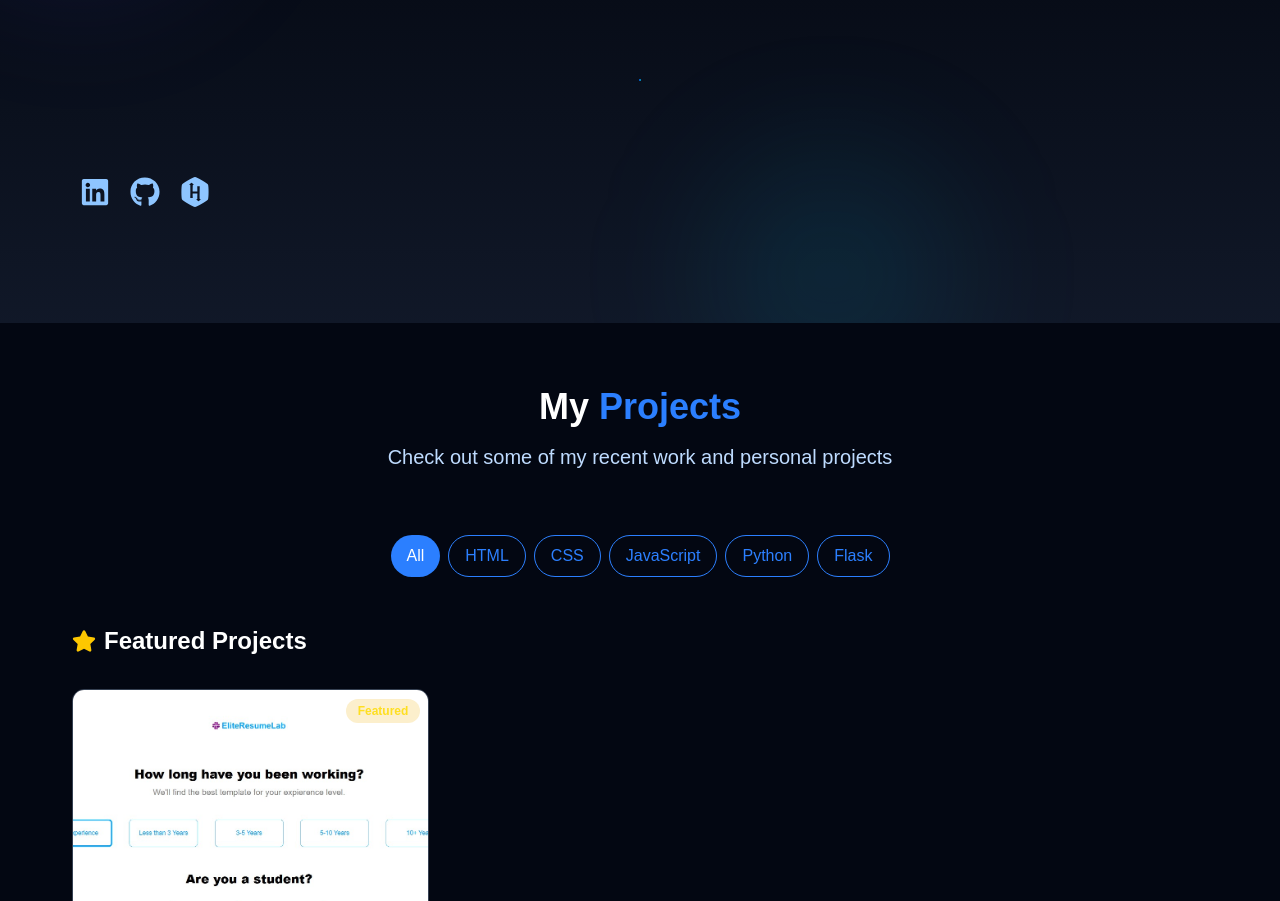
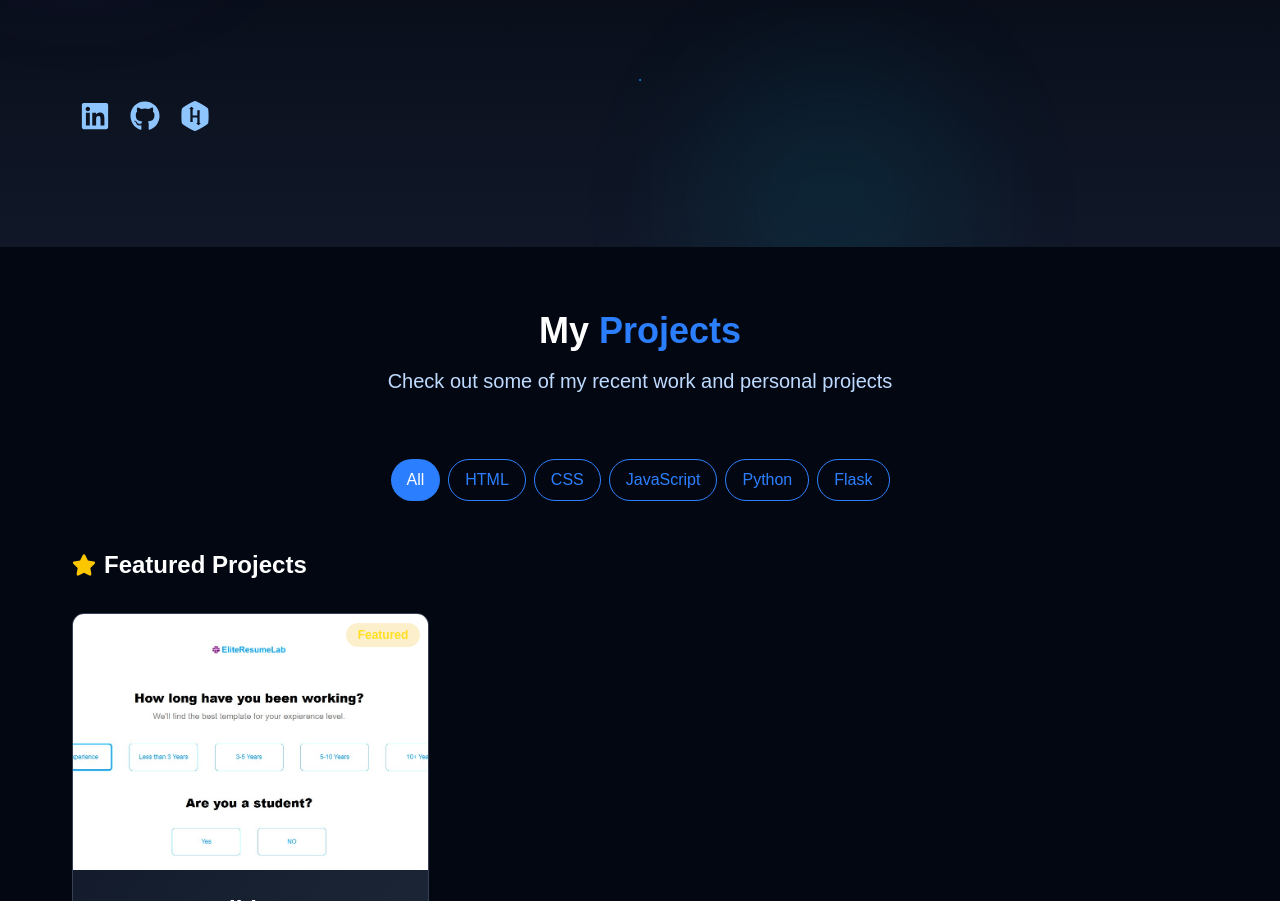
Before and after one commit to crarun9740/MyPortfolio, a React (Vite) app: page / in a window 1280 px wide. Shown: the part 4199-5100 px from the top of the page. Built offline with nearby package versions, Linux system fonts and the light colour scheme.

Commit message:
padding removed for the icons

```diff
--- a/src/Components/Services.jsx
+++ b/src/Components/Services.jsx
@@ -130,7 +130,7 @@ const Services = () => {
         </motion.div>
       </div>
 
-      <div className="mt-24 pl-20">
+      <div className="pl-20">
         <Icons />
       </div>
     </div>
```
